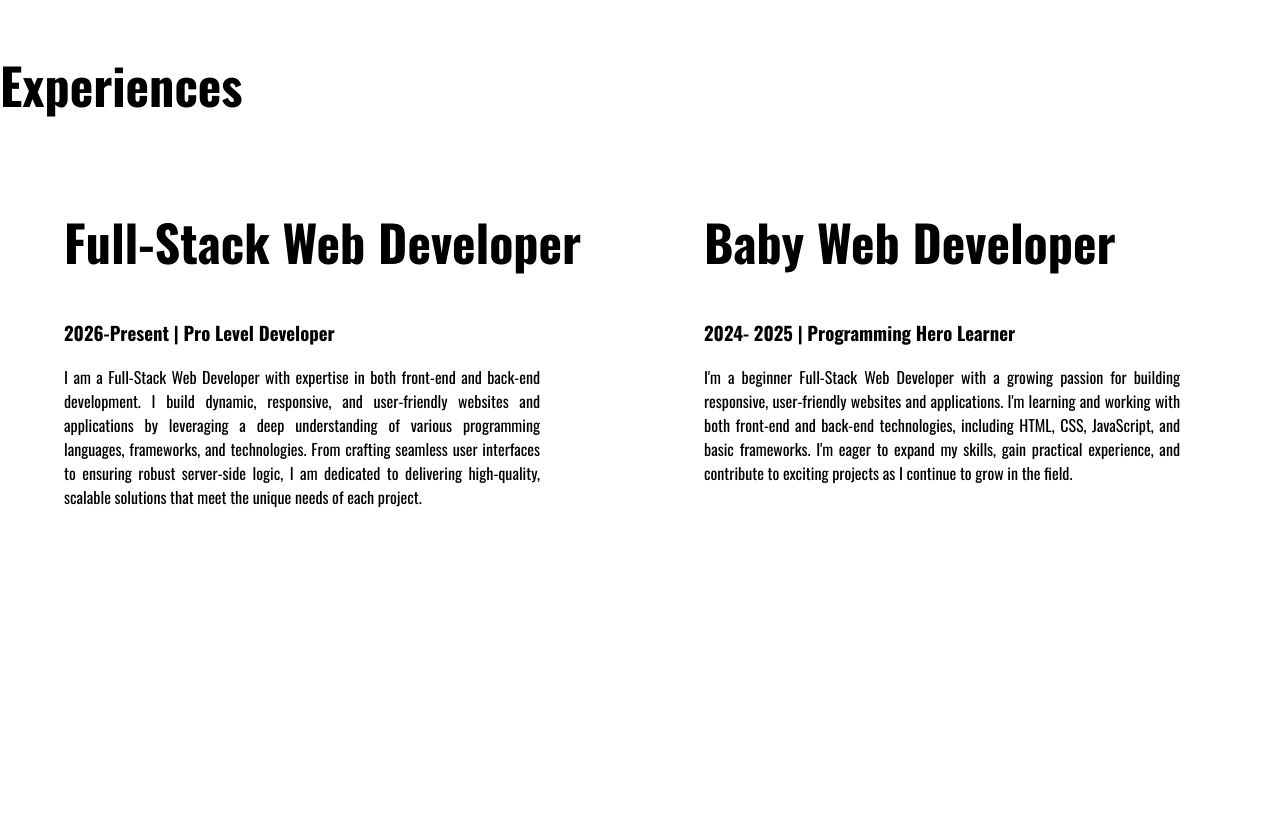
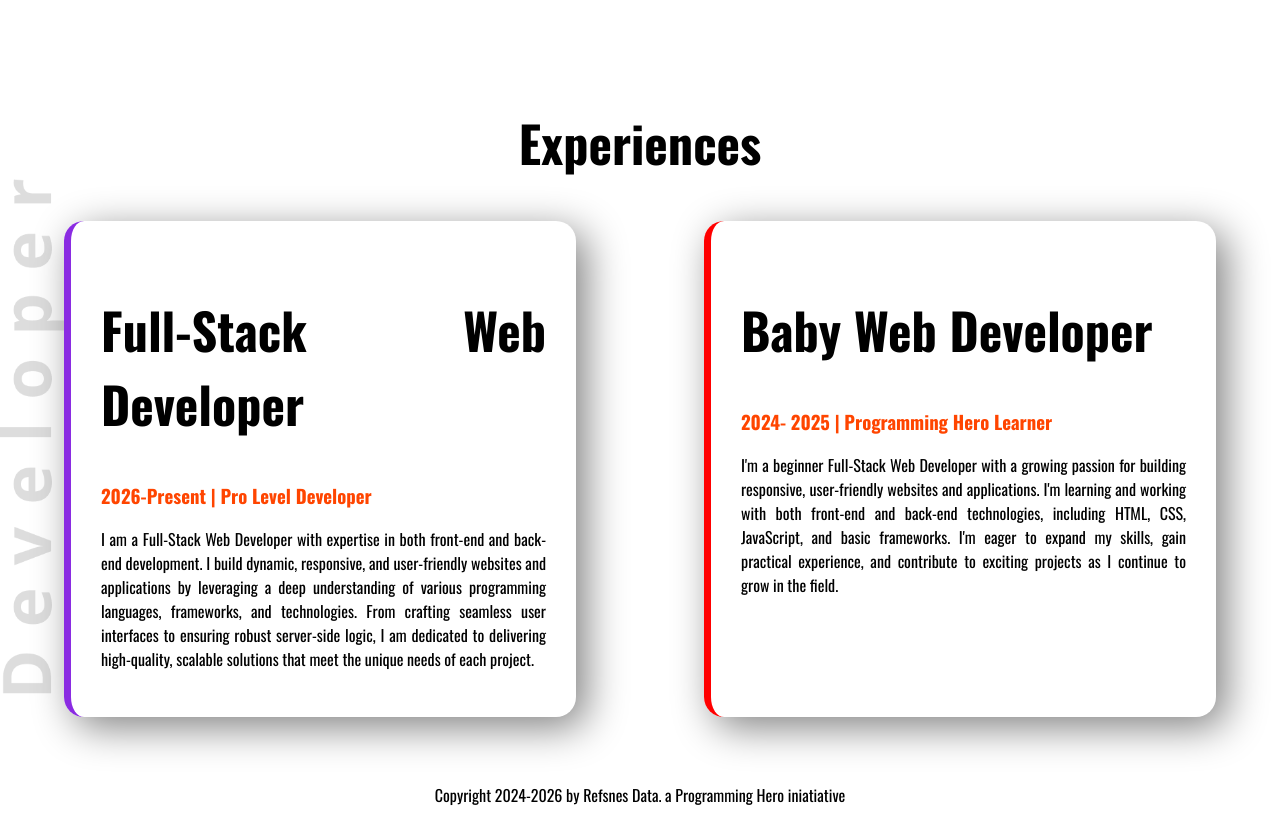
Before and after one commit to Junayedgit/junayed-portfolio, a plain HTML site: page index.html in a window 1280 px wide. Shown: the part 1213-2030 px from the top of the page. Before the commit the page ends 1888 px from the top, so only its background shows below. Drawn offline with nearby package versions, Linux system fonts and the light colour scheme.

Commit message:
experience update

```diff
--- a/index.html
+++ b/index.html
@@ -52,12 +52,12 @@
                 RESUME</a>
         </div>
     </section>
-    <section class="experiences-blog">
-        <h1>Experiences</h1>
+    <section class="experiences-area">
+        <h1 id="exp">Experiences</h1>
         <div class="flexible-container">
-            <div class="half-width">
+            <div id="full" class="experiences-item">
                 <h1>Full-Stack Web Developer</h1>
-                <h3>2026-Present | Pro Level Developer </h3>
+                <h3 class="junayed">2026-Present | Pro Level Developer </h3>
                 <p>I am a Full-Stack Web Developer with expertise in both front-end and back-end development. I build
                     dynamic, responsive, and user-friendly websites and applications by leveraging a deep understanding
                     of
@@ -67,9 +67,9 @@
                     that
                     meet the unique needs of each project.</p>
             </div>
-            <div class="half-width">
+            <div id="baby" class="experiences-item">
                 <h1>Baby Web Developer</h1>
-                <h3>2024- 2025 | Programming Hero Learner</h3>
+                <h3 class="junayed">2024- 2025 | Programming Hero Learner</h3>
                 <p>I'm a beginner Full-Stack Web Developer with a growing passion for building responsive, user-friendly
                     websites and applications. I'm learning and working with both front-end and back-end technologies,
                     including HTML, CSS, JavaScript, and basic frameworks. I'm eager to expand my skills, gain practical
@@ -80,5 +80,8 @@
 
 
 </body>
+<footer>
+    <p>Copyright 2024-2026 by Refsnes Data. a Programming Hero iniatiative</p>
+</footer>
 
 </html>
--- a/style.css
+++ b/style.css
@@ -65,4 +65,44 @@ h1 {
     background-position: right;
     background-position-y: center;
     background-size: 1.8cm;
+    margin-bottom: 100px;
 }
+
+.experiences-area {
+    background-image: url(images/developer.png);
+    background-repeat: no-repeat;
+    background-position: left;
+    background-position-y: center;
+    background-size: 1.8cm;
+}
+
+.experiences-item {
+    width: 40%;
+    margin-left: 5%;
+    margin-right: 5%;
+    margin-bottom: 50px;
+    border-radius: 20px;
+
+    padding: 30px;
+    text-align: justify;
+    box-shadow: 10px 10px 40px gray;
+}
+
+#exp {
+    text-align: center;
+}
+
+#full {
+    border-left: 7px solid blueviolet;
+
+}
+
+#baby {
+    border-left: 7px solid red;
+
+}
+
+footer p {
+    text-align: center;
+    margin-bottom: 10px;
+}
```
